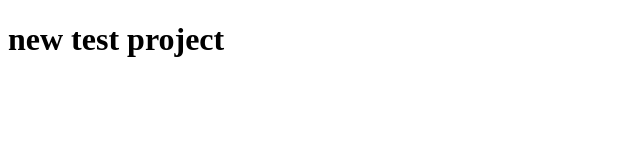
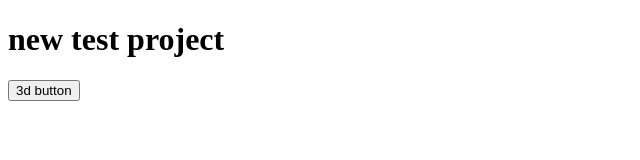
Before and after one commit to Jugrajgoraya/test-project-by-raj, a plain HTML site: page index.html in a window 1280 px wide. Shown: the whole page, without its empty margins (0-640 px from the left). Drawn offline with Linux system fonts and the light colour scheme.

Commit message:
add button resolved #1

```diff
--- a/index.html
+++ b/index.html
@@ -8,5 +8,6 @@
 </head>
 <body>
     <h1>new test project</h1>
+    <button>3d button</button>
 </body>
 </html>
```
